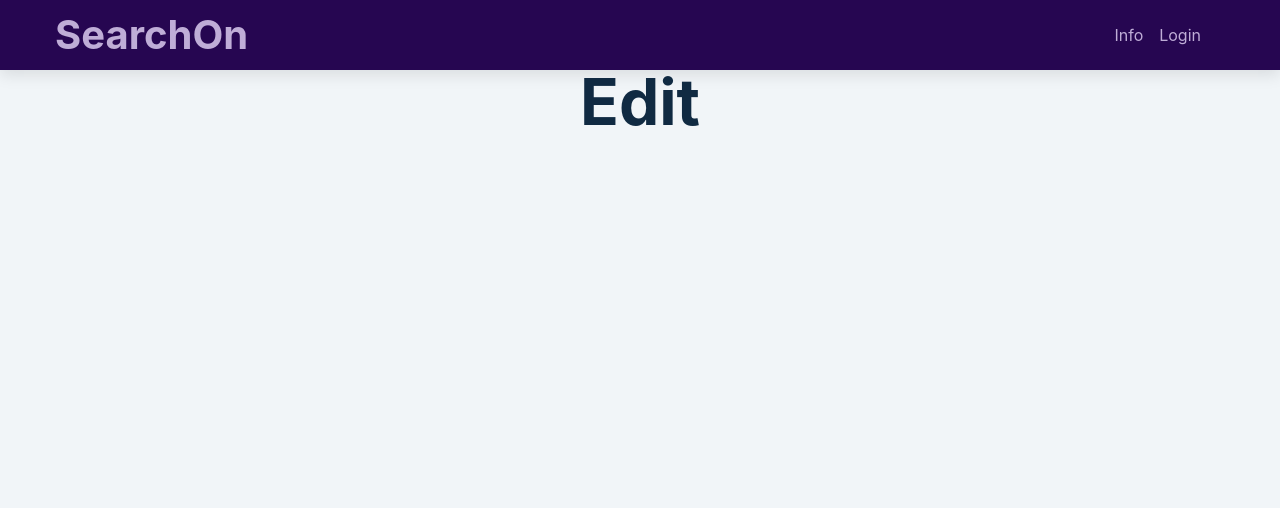
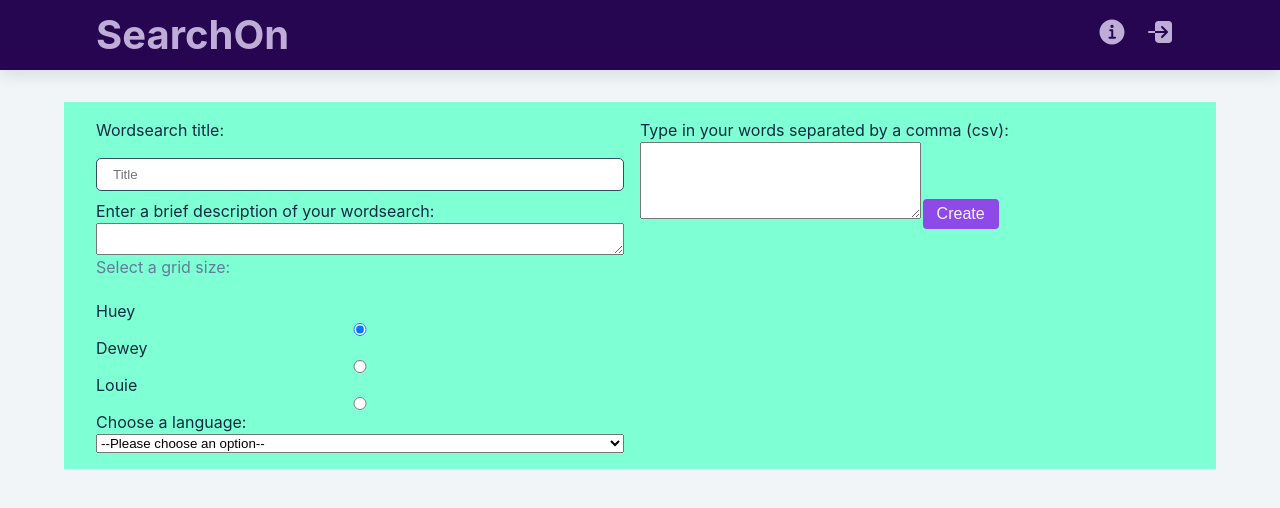
Before and after one commit to sara-gray/search-on, a React (Create React App) app in the folder frontend/: page /edit in a window 1280 px wide. Shown: the top 508 px of the page. Built offline with nearby package versions, Linux system fonts and the light colour scheme.

Commit message:
working on edit page

```diff
--- a/frontend/src/components/Navigation.js
+++ b/frontend/src/components/Navigation.js
@@ -1,34 +1,49 @@
 import React, { useState, useEffect, useRef } from 'react'
 import { FaBars } from 'react-icons/fa'
-import { RiAccountCircleFill } from 'react-icons/ri'
-import { IoExit, IoPersonCircle } from 'react-icons/io5'
-import { IoEXit } from 'react-icons/io5'
+import {
+	IoExit,
+	IoPersonCircle,
+	IoInformationCircle,
+	IoLogIn,
+} from 'react-icons/io5'
 import { Link } from 'react-router-dom'
 import { useGlobalContext } from '../context/context'
 
-const Menu = () => {
+const Menu = ({ iconsOnly }) => {
 	const { logout, userInfo } = useGlobalContext()
 	return (
 		<>
 			<li>
-				<Link to='/info'>info</Link>
+				<Link to='/info'>
+					{iconsOnly ? <IoInformationCircle className='icon' /> : 'info'}
+				</Link>
 			</li>
+
+			{userInfo ? (
 				<li>
-				{userInfo ? (
+					{iconsOnly ? (
 						<Link to='/account'>
-						<div className='account'>
-							{/* <RiAccountCircleFill className='account-logo' /> */}
-							<IoPersonCircle className='account-logo' />
-							{userInfo.name}
-						</div>
+							<IoPersonCircle className='icon' />
+						</Link>
+					) : (
+						<Link to='/account'>{userInfo.name}</Link>
+					)}
+				</li>
+			) : (
+				<li>
+					{iconsOnly ? (
+						<Link to='/login'>
+							<IoLogIn className='icon' />
 						</Link>
 					) : (
 						<Link to='/login'>login</Link>
 					)}
 				</li>
+			)}
+
 			{userInfo && (
-				<li>
-					<IoExit className='account account-logout' onClick={logout} />
+				<li onClick={logout}>
+					{iconsOnly ? <IoExit className='icon' /> : 'logout'}
 				</li>
 			)}
 		</>
@@ -65,18 +80,11 @@ const Navigation = () => {
 				</div>
 
 				<ul className='nav-links'>
-					<Menu />
+					<Menu iconsOnly={true} />
 				</ul>
 
 				<ul className='drop-links' ref={dropMenuRef} onClick={toggleMenu}>
-					{/* {drops.map((drop) => {
-						const { id, url, text } = drop
-						return (
-							<li key={id}>
-								<Link to={url}>{text}</Link>
-							</li>
-						)
-					})} */}
+					<Menu iconsOnly={true} />
 				</ul>
 			</div>
 		</nav>
--- a/frontend/src/index.css
+++ b/frontend/src/index.css
@@ -130,14 +130,13 @@ p {
 
 /* section */
 .section {
-	width: 90vw;
+	width: 95vw;
 	margin: 0 auto;
 	max-width: var(--max-width);
 }
-
-@media screen and (min-width: 992px) {
+@media screen and (min-width: 600px) {
 	.section {
-		width: 95vw;
+		width: 90vw;
 	}
 }
 
@@ -158,6 +157,7 @@ nav {
 	align-items: center;
 	justify-content: space-between;
 	height: var(--nav-height);
+	padding: 0 1rem;
 }
 
 .logo {
@@ -166,37 +166,16 @@ nav {
 .logo a {
 	color: var(--clr-primary-light);
 }
-.account {
-	display: flex;
-}
-.account-logo {
-	font-size: 1.5rem;
-	margin-right: 0.2rem;
-}
-
-.account-logout {
-	font-size: 1.5rem;
-	color: var(--clr-primary-light);
-}
-
-.drop-menu {
-	position: absolute;
-	top: var(--nav-height);
-	left: 80vw;
-	width: 15vw;
-	height: 0px;
-	/* display: none; */
-}
 
 .drop-links {
 	position: absolute;
 	z-index: 999;
 	top: var(--nav-height);
-	left: 80vw;
+	right: 0;
 	width: 15vw;
-	background-color: white;
+	background-color: var(--clr-primary-mid);
 	border-color: transparent;
-	padding: 1rem;
+	text-align: center;
 	display: none;
 }
 .drop-links li {
@@ -204,12 +183,15 @@ nav {
 	text-align: center;
 }
 .drop-links li a {
-	font-size: larger;
-	color: var(--clr-grey-mid);
-	text-transform: capitalize;
+	text-align: center;
+	color: var(--clr-grey-light);
 }
 .drop-links li:hover {
-	background-color: var(--clr-primary-mid);
+	background-color: var(--clr-primary-light);
+}
+.drop-links .icon {
+	font-size: 1.5rem;
+	align-content: center;
 }
 
 .nav-toggle {
@@ -237,7 +219,6 @@ nav {
 		display: flex;
 		align-items: center;
 		justify-content: center;
-		padding: 1rem;
 		background-color: transparent;
 		color: var(--clr-grey-light);
 	}
@@ -245,16 +226,21 @@ nav {
 	.nav-links li {
 		padding: 0.5rem;
 		text-align: center;
+		color: var(--clr-primary-light);
+		text-transform: capitalize;
 	}
 	.nav-links li a {
 		color: var(--clr-primary-light);
-		text-transform: capitalize;
 	}
 	.nav-links li:hover {
 		background-color: var(--clr-primary-mid);
 	}
+	.nav-links .icon {
+		font-size: 2rem;
+		align-content: center;
+	}
 	.nav-container {
-		padding: 0;
+		padding: 0 2rem;
 	}
 	.nav-toggle,
 	.drop-menu,
@@ -355,15 +341,17 @@ nav {
 	background-color: var(--clr-primary-light);
 	text-transform: none;
 	margin: 0 2rem 2rem;
-	min-height: 40vh;
-	padding: 1rem;
+	padding: 0.4rem 1rem;
 	border-radius: 10px;
 	box-shadow: var(--dark-popout);
 }
 .hero-info p {
-	line-height: 1.8;
-	margin-bottom: 0.2rem;
+	font-size: small;
+	margin-bottom: 0.5rem;
 	color: var(--clr-grey-dark);
+}
+.hero-info h2 {
+	/* font-size: 2rem; */
 }
 
 @media screen and (min-width: 800px) {
@@ -372,37 +360,21 @@ nav {
 		grid-template-columns: 2fr 1fr;
 	}
 	.hero-info {
-		max-height: 35vh;
+		/* max-height: 35vh; */
+		padding: 1rem;
+	}
+	.hero-info p {
+		margin-bottom: 0.2rem;
+		color: var(--clr-grey-dark);
 	}
 }
+
 .hero-cards {
 	display: grid;
 	grid-template-columns: repeat(2, 1fr);
 	max-height: 35vh;
 	overflow-y: scroll;
 	padding: 1rem;
-}
-
-@media screen and (min-width: 800px) {
-	/* Bigger screens */
-	.hero-center {
-		grid-template-columns: 2fr 1fr;
-	}
-	.hero-info {
-		max-height: 35vh;
-	}
-	.hero-cards {
-		grid-template-columns: 1fr;
-		max-height: 75vh;
-	}
-}
-
-@media screen and (max-width: 600px) {
-	/* Smaller screens */
-	.hero-cards {
-		/* grid-template-columns: 1fr 1fr;
-		max-height: 75vh; */
-	}
 }
 
 .card {
@@ -435,6 +407,13 @@ nav {
 .inner-card:hover {
 	background-color: var(--clr-secondary-mid);
 	transform: rotate(-2deg) translateY(-0.5rem) scale(1.02);
+}
+@media screen and (max-width: 600px) {
+	/* Smaller screens */
+	.hero-cards {
+		/* grid-template-columns: 1fr 1fr;
+		max-height: 75vh; */
+	}
 }
 
 /* PLAY */
@@ -612,3 +591,24 @@ li {
 .info ul > li {
 	margin-left: 3rem;
 }
+
+.edit-form {
+	margin-top: 2rem;
+	background-color: aquamarine;
+	padding: 1rem;
+	display: grid;
+	grid-template-columns: 1fr 1fr;
+}
+
+.edit-form-control {
+	display: flex;
+	justify-content: flex-start;
+	flex-direction: column;
+	padding: 0 1rem;
+}
+.edit-input {
+	border: 1px solid var(--clr-grey-mid);
+	padding: 0.5rem 1rem;
+	border-radius: 5px;
+	margin: 1rem 0 0.5rem 0;
+}
--- a/frontend/src/pages/Edit.js
+++ b/frontend/src/pages/Edit.js
@@ -1,9 +1,72 @@
-import React from 'react'
+import React, { useState } from 'react'
+
+const SMALL = { x: 10, y: 10 }
+const MEDIUM = { x: 15, y: 15 }
+const LARGE = { x: 20, y: 20 }
 
 const Edit = () => {
+	const editID = ''
+	const [title, setTitle] = useState('')
+	const [desc, setDesc] = useState('')
+	const [word, setWord] = useState('')
+	const [words, setWords] = useState([])
+	const [size, setSize] = useState(MEDIUM)
+	const [language, setLanguage] = useState('en')
+
+	const handleSubmit = (e) => {
+		e.preventDefault()
+		console.log('save form')
+	}
+	const addWord = (e) => {
+		e.preventDefault()
+		console.log('add word')
+	}
 	return (
-		<div>
-			<h1 style={{ textAlign: 'center' }}>Edit</h1>
+		<div className='section edit-form'>
+			<form className='edit-form-control' onSubmit={handleSubmit}>
+				<label htmlFor='title'>Wordsearch title:</label>
+				<input
+					id='title'
+					type='text'
+					className='edit-input'
+					placeholder='Title'
+					value={title}
+					onChange={(e) => setTitle(e.target.value)}
+					required
+				/>
+
+				<label htmlFor='desc'>
+					Enter a brief description of your wordsearch:
+				</label>
+				<textarea id='desc' name='desc'></textarea>
+
+				<p>Select a grid size:</p>
+
+				<label htmlFor='huey'>Huey</label>
+				<input type='radio' id='huey' name='drone' value='10x10' checked />
+
+				<label htmlFor='dewey'>Dewey</label>
+				<input type='radio' id='dewey' name='drone' value='15x15' />
+
+				<label htmlFor='louie'>Louie</label>
+				<input type='radio' id='louie' name='drone' value='20x20' />
+
+				<label for='pet-select'>Choose a language:</label>
+
+				<select id='language-select'>
+					<option value=''>--Please choose an option--</option>
+					<option value='en'>English</option>
+				</select>
+			</form>
+			<form onSubmit={addWord}>
+				<label htmlFor='words'>
+					Type in your words separated by a comma (csv):
+				</label>
+				<textarea id='words' name='words' rows='5' cols='33'></textarea>
+				<button type='submit' className='btn primary'>
+					{editID ? 'Update' : 'Create'}
+				</button>
+			</form>
 		</div>
 	)
 }
--- a/frontend/src/pages/Login.js
+++ b/frontend/src/pages/Login.js
@@ -24,7 +24,7 @@ const Login = ({ history, location }) => {
 				position: toast.POSITION.BOTTOM_LEFT,
 				autoClose: 2000,
 			})
-			history.push(redirect)
+			history.push('/edit')
 		}
 	}, [userInfo])
 
```
Lines whose indentation alone changed are shown as unchanged.
